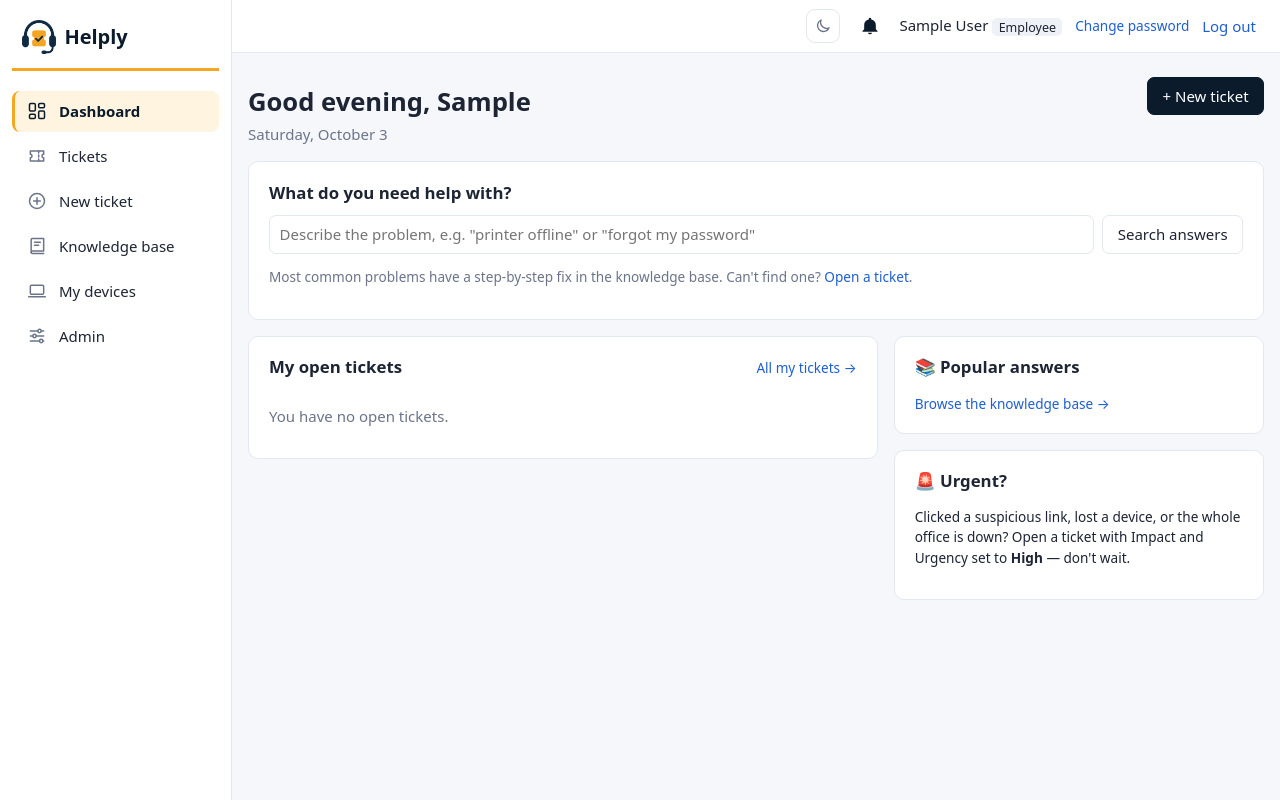
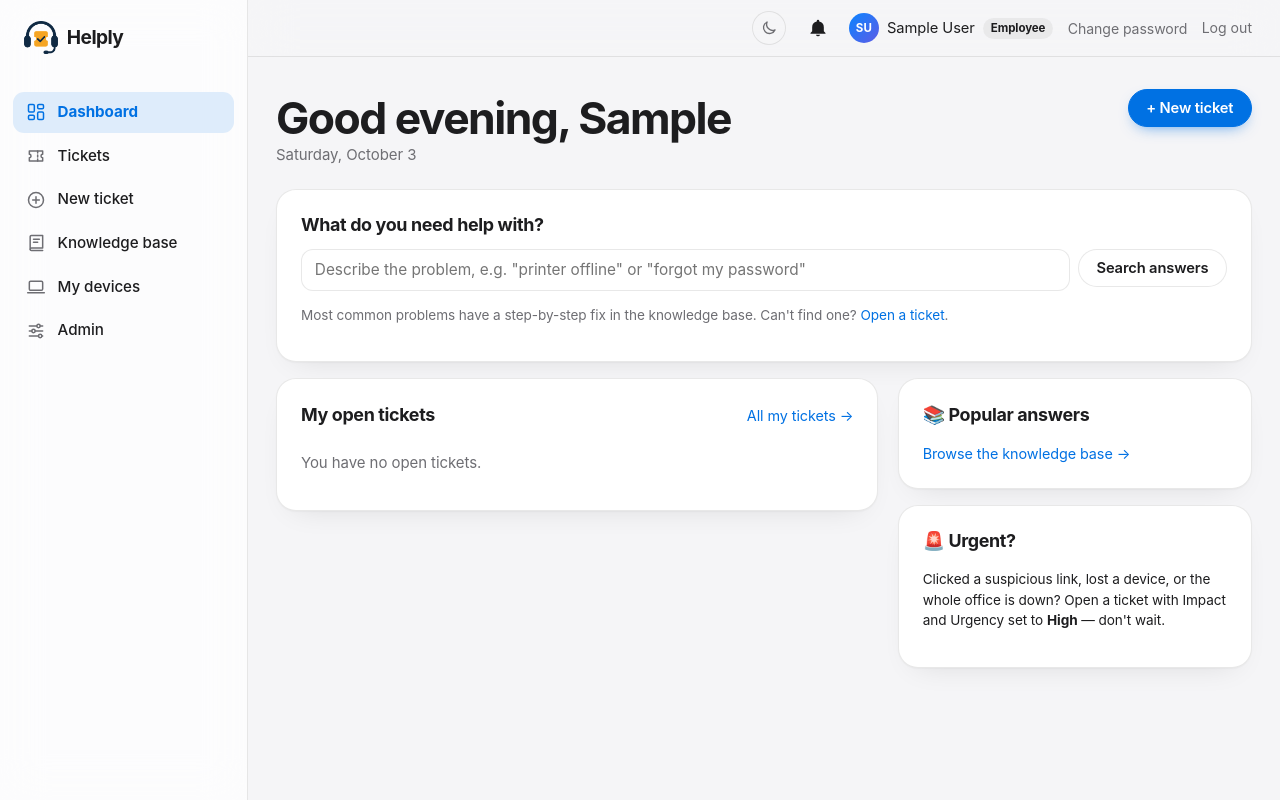
Before and after one commit to Beacon-K/Helply, a Django app: page / in a window 1280 px wide. Run offline with Django 5.2, Linux system fonts and the light colour scheme; the visitor is signed in with stand-in values (Sample User, id 1); data comes from the database, SQL or seed files in the repository; data that the repository does not hold is empty.

Commit message:
Give the signed-in app a product-page look
One late-loading stylesheet (apple.css) restates the colour tokens and shapes: neutral
canvas, large tight headings, frosted sidebar and top bar, 20px cards with hairline
edges and soft shadows, pill buttons, a segmented filter, calmer tables and inputs, and a
gentle page-enter animation. The dark theme goes near-black and loses the grid; the
primary button keeps its gradient and readable text on hover in dark mode. The top bar
gets an initials avatar; the new-ticket form drops the label colons.

Co-Authored-By: Claude Sonnet 5.5 <noreply@anthropic.com>

```diff
--- a/apps/core/context_processors.py
+++ b/apps/core/context_processors.py
@@ -1,7 +1,7 @@
 from django.conf import settings
 
 ASSET_FILES = ("css/app.css", "css/monitoring.css", "css/theme.css", "js/theme.js", "css/people.css", "js/people.js", "js/notifications.js", "js/kb-vote.js", "js/live.js",
-               "js/fleet.js", "js/fleet-detail.js", "css/admin-helply.css", "css/landing.css", "js/landing.js")
+               "js/fleet.js", "js/fleet-detail.js", "css/admin-helply.css", "css/landing.css", "js/landing.js", "css/apple.css")
 
 
 def asset_version(request):
--- a/apps/tickets/forms.py
+++ b/apps/tickets/forms.py
@@ -17,6 +17,7 @@ class TicketCreateForm(forms.ModelForm):
         }
 
     def __init__(self, *args, user, **kwargs):
+        kwargs.setdefault("label_suffix", "")  # labels read cleaner without a colon
         super().__init__(*args, **kwargs)
         self.fields["category"].queryset = Category.objects.filter(is_active=True)
         self.fields["category"].empty_label = "Not sure - let Helply decide"
--- /dev/null
+++ b/static/css/apple.css
@@ -0,0 +1,199 @@
+/* Helply · signed-in app, "product page" polish
+   Loaded after every other stylesheet, so it only restates tokens and shapes: a neutral canvas, big quiet type,
+   frosted bars, generous rounded cards with hairline edges and soft shadows, pill buttons and a segmented filter.
+   Colours still come from the variables (light and dark), so no page needs its own dark rules. */
+
+/* ---------- Tokens ---------- */
+:root {
+  --font: "SF Pro Display", "SF Pro Text", -apple-system, BlinkMacSystemFont, "Segoe UI Variable Display", "Segoe UI Variable Text", "Segoe UI", system-ui, Roboto, "Helvetica Neue", Arial, sans-serif;
+  --bg: #f5f5f7; --card: #ffffff; --text: #1d1d1f; --muted: #6e6e73; --line: rgba(0, 0, 0, .09);
+  --primary: #0071e3; --primary-ink: #ffffff; --navy-hover: #0077ed;
+  --hover: rgba(0, 0, 0, .04); --hover-2: rgba(0, 0, 0, .035); --soft: rgba(0, 0, 0, .05); --sunken: #fafafc;
+  --track: rgba(0, 0, 0, .09); --ring: rgba(0, 113, 227, .22);
+  --hl-a: rgba(0, 113, 227, .08); --hl-b: rgba(139, 92, 246, .07); --hl-edge: transparent;
+  --r-card: 20px; --r-pill: 980px; --r-ctl: 12px;
+  --shadow-card: 0 1px 2px rgba(0, 0, 0, .04), 0 12px 32px -18px rgba(0, 0, 0, .14);
+  --bar-fill: linear-gradient(90deg, #0a84ff, #5e5ce6);
+}
+:root[data-theme="dark"] {
+  --bg: #050507; --card: #111114; --text: #f5f5f7; --muted: #a1a1a8; --line: rgba(255, 255, 255, .10);
+  --primary: #38bdf8; --primary-ink: #04121f; --navy-hover: #67e8f9;
+  --hover: rgba(255, 255, 255, .06); --hover-2: rgba(255, 255, 255, .045); --soft: rgba(255, 255, 255, .08); --sunken: #0b0b0e;
+  --track: rgba(255, 255, 255, .12); --ring: rgba(56, 189, 248, .3);
+  --hl-a: rgba(34, 211, 238, .14); --hl-b: rgba(139, 92, 246, .16);
+  --shadow-card: 0 0 0 1px rgba(255, 255, 255, .02), 0 20px 50px -28px rgba(0, 0, 0, .9);
+  --bar-fill: linear-gradient(90deg, #22d3ee, #818cf8);
+}
+.fx {
+  --ink: #1d1d1f; --ink-2: #424245; --mute: #6e6e73; --faint: #86868b; --line: rgba(0, 0, 0, .09); --line-2: rgba(0, 0, 0, .055);
+  --line-3: rgba(0, 0, 0, .16); --surface: #ffffff; --sunken: #f5f5f7; --navy: #1d1d1f; --navy-hover: #2d2d30; --radius: var(--r-card);
+  --row-hover: rgba(0, 0, 0, .025); --pend: #0071e3;
+}
+:root[data-theme="dark"] .fx {
+  --ink: #f5f5f7; --ink-2: #c7c7cc; --mute: #a1a1a8; --faint: #86868b; --line: rgba(255, 255, 255, .10); --line-2: rgba(255, 255, 255, .06);
+  --line-3: rgba(255, 255, 255, .18); --surface: #111114; --sunken: #0b0b0e; --navy: #38bdf8; --row-hover: rgba(255, 255, 255, .035);
+}
+
+/* ---------- Canvas and type ---------- */
+body { font: 15px/1.5 var(--font); letter-spacing: -.005em; background: var(--bg); -webkit-font-smoothing: antialiased; text-rendering: optimizeLegibility; }
+:root[data-theme="dark"] body { background: radial-gradient(1000px 560px at 85% -10%, rgba(34, 211, 238, .09), transparent 62%), radial-gradient(800px 560px at -8% 110%, rgba(139, 92, 246, .08), transparent 62%), var(--bg); background-attachment: fixed; }
+:root[data-theme="dark"] body::before { display: none; }  /* the engineering grid made way for a quieter canvas */
+a { color: var(--primary); }
+h1 { font-size: clamp(1.9rem, 1.4rem + 1.4vw, 2.6rem); line-height: 1.08; font-weight: 700; letter-spacing: -.035em; margin: .3rem 0 .6rem; }
+h2 { font-size: 1.12rem; font-weight: 650; letter-spacing: -.02em; margin: 0 0 .9rem; }
+.muted, .kpi-sub, .attn-meta { color: var(--muted); }
+.container { max-width: 1240px; padding: 2rem 28px 4rem; }
+@keyframes ap-rise { from { opacity: 0; transform: translateY(10px); } to { opacity: 1; transform: none; } }
+main.container > * { animation: ap-rise .55s cubic-bezier(.22, .61, .36, 1) both; }
+main.container > *:nth-child(2) { animation-delay: .05s; } main.container > *:nth-child(3) { animation-delay: .1s; } main.container > *:nth-child(n+4) { animation-delay: .14s; }
+@media (prefers-reduced-motion: reduce) { main.container > * { animation: none; } }
+
+/* ---------- Shell: frosted sidebar and top bar ---------- */
+.app-shell { grid-template-columns: 248px minmax(0, 1fr); }
+.sidebar { padding: 1.1rem .8rem; background: color-mix(in srgb, var(--card) 72%, transparent); backdrop-filter: saturate(180%) blur(22px); -webkit-backdrop-filter: saturate(180%) blur(22px); border-right: 1px solid var(--line); }
+:root[data-theme="dark"] .sidebar { background: rgba(14, 14, 18, .72); }
+.brand { padding: .2rem .7rem 1.1rem; border-bottom: 0; color: var(--text); font-weight: 700; font-size: 1.2rem; letter-spacing: -.03em; }
+:root[data-theme="dark"] .brand { color: var(--text); border-bottom: 0; box-shadow: none; }
+.side-nav { gap: .15rem; }
+.side-nav a { padding: .58rem .8rem; border-radius: 11px; border-left: 0; font-weight: 500; font-size: .95rem; color: var(--text); }
+.side-nav svg { color: var(--muted); }
+.side-nav a.active { background: color-mix(in srgb, var(--primary) 12%, transparent); color: var(--primary); font-weight: 650; border-left: 0; box-shadow: none; }
+.side-nav a.active svg { color: var(--primary); filter: none; }
+:root[data-theme="dark"] .side-nav a.active { color: var(--primary); border-left: 0; box-shadow: none; }
+:root[data-theme="dark"] .side-nav a.active svg { color: var(--primary); filter: none; }
+.side-nav a:hover, .attn-row:hover, .note-row:hover, .ticket-progress:hover, tbody tr:hover { box-shadow: none; }
+.side-nav a.active:hover { background-color: color-mix(in srgb, var(--primary) 12%, transparent); }
+.topbar { position: sticky; top: 0; z-index: 30; padding: .7rem 1.75rem; background: color-mix(in srgb, var(--bg) 72%, transparent); backdrop-filter: saturate(180%) blur(22px); -webkit-backdrop-filter: saturate(180%) blur(22px); border-bottom: 1px solid var(--line); }
+:root[data-theme="dark"] .topbar { background: rgba(5, 5, 7, .7); }
+.who { gap: .9rem; font-size: .92rem; }
+.who .avatar { display: inline-grid; place-items: center; width: 30px; height: 30px; border-radius: 50%; font-size: .72rem; font-weight: 700; letter-spacing: .02em; color: #fff; background: linear-gradient(135deg, #0a84ff, #5e5ce6); }
+.who .role { font-size: .72rem; font-weight: 650; padding: .12rem .5rem; border-radius: var(--r-pill); }
+.who-name { display: inline-flex; align-items: center; gap: .5rem; }
+.who a.small, .who button.link { color: var(--muted); font-size: .88rem; } .who a.small:hover, .who button.link:hover { color: var(--text); text-decoration: none; }
+.bell { border-radius: 50%; color: var(--text); }
+.theme-toggle { border-radius: 50%; }
+
+/* ---------- Cards, KPIs ---------- */
+.card, .kpi { border: 1px solid var(--line); border-radius: var(--r-card); background: var(--card); box-shadow: var(--shadow-card); }
+:root[data-theme="dark"] .card, :root[data-theme="dark"] .kpi { background: var(--card); box-shadow: var(--shadow-card); border-color: var(--line); }
+.card { padding: 1.4rem 1.5rem; }
+.kpi { padding: 1.15rem 1.3rem 1.2rem; border-left-width: 1px; gap: .25rem; transition: transform .35s cubic-bezier(.22, .61, .36, 1), box-shadow .35s; }
+a.kpi:hover { border-color: var(--line); transform: translateY(-2px); }
+.kpi-label { font-size: .74rem; font-weight: 650; letter-spacing: .02em; text-transform: none; color: var(--muted); }
+.kpi-value { font-size: clamp(2rem, 1.5rem + 1.2vw, 2.7rem); font-weight: 650; letter-spacing: -.04em; line-height: 1.05; font-variant-numeric: tabular-nums; }
+.kpi-value small { font-size: .95rem; font-weight: 500; letter-spacing: 0; }
+.kpi-danger, .kpi-warn { border-left-color: var(--line); }
+.kpi-danger .kpi-value { color: var(--danger); } .kpi-warn .kpi-value { color: var(--warn); }
+.kpis { gap: 1rem; margin-bottom: 1.2rem; }
+.dash-head { margin-bottom: 1.4rem; } .dash-head h1 { font-size: clamp(2rem, 1.5rem + 1.6vw, 3rem); }
+.ov-title, .upper { font-size: 1.35rem; font-weight: 700; letter-spacing: -.03em; text-transform: none; margin: 2.2rem 0 1rem; }
+.ov-big b, .ov-stats b { font-weight: 650; letter-spacing: -.035em; }
+.dash-grid, .ov-grid { gap: 1.2rem; }
+.panel-head h2 { margin-bottom: .7rem; }
+.panel-head a, .card h2 + a { font-size: .9rem; }
+.attn-row { padding: .75rem .6rem; border-bottom: 1px solid var(--line); border-radius: 12px; }
+.attn-title { font-weight: 600; letter-spacing: -.01em; }
+.bar, .seg-bar { height: 8px; } .bar-fill { background: var(--bar-fill); }
+.bar-fill.bar-warn { background: var(--warn); }
+.stage-not_started, .stage-in_progress, .stage-on_hold, .stage-resolved { background: var(--bar-fill); }
+.stage-not_started { background: var(--stage-idle); } .stage-resolved { background: var(--ok); }
+
+/* ---------- Buttons, inputs, filters ---------- */
+.btn { display: inline-flex; align-items: center; justify-content: center; gap: .4rem; height: 38px; padding: 0 1.1rem; border: 1px solid var(--line); border-radius: var(--r-pill); background: var(--card); font-weight: 600; font-size: .92rem; letter-spacing: -.01em; transition: background .2s, border-color .2s, transform .15s, box-shadow .25s; }
+.btn:hover { border-color: color-mix(in srgb, var(--text) 22%, transparent); }
+.btn:active { transform: scale(.98); }
+.btn.primary { background: var(--primary); border-color: var(--primary); color: var(--primary-ink); box-shadow: 0 6px 16px -8px color-mix(in srgb, var(--primary) 80%, transparent); }
+.btn.primary:hover { background: var(--navy-hover); border-color: var(--navy-hover); }
+:root[data-theme="dark"] .btn.primary { background: linear-gradient(120deg, #22d3ee, #818cf8); color: #04121f; border-color: transparent; box-shadow: 0 8px 24px -10px rgba(34, 211, 238, .7); }
+:root[data-theme="dark"] .btn.primary:hover { filter: brightness(1.08); }
+.btn:not(.primary):hover, .fx-btn:not(.fx-btn-primary):hover { box-shadow: none; }
+.small-btn { height: 30px; padding: 0 .8rem; font-size: .84rem; }
+input, select, textarea { padding: .55rem .8rem; border: 1px solid var(--line); border-radius: var(--r-ctl); background: var(--card); color: var(--text); font-size: .96rem; transition: border-color .2s, box-shadow .2s; }
+input:not([type=checkbox]):not([type=radio]), select { min-height: 42px; }
+input:focus, select:focus, textarea:focus { outline: none; border-color: var(--primary); box-shadow: 0 0 0 4px var(--ring); }
+:root[data-theme="dark"] input, :root[data-theme="dark"] select, :root[data-theme="dark"] textarea { background: #0b0b0e; border-color: rgba(255, 255, 255, .14); }
+form p label { font-weight: 600; font-size: .9rem; }
+.filters { display: inline-flex; flex-wrap: wrap; gap: 2px; padding: 3px; margin-bottom: 1.2rem; border-radius: 13px; background: var(--soft); }
+.filters a { margin: 0; padding: .4rem .85rem; border-radius: 10px; color: var(--muted); font-weight: 600; font-size: .9rem; text-decoration: none; }
+.filters a:hover { color: var(--text); }
+.filters a.on { background: var(--card); color: var(--text); text-decoration: none; box-shadow: 0 1px 3px rgba(0, 0, 0, .12); }
+:root[data-theme="dark"] .filters a.on { background: #26262c; }
+.filter-count { background: var(--soft); } .filters a.on .filter-count { background: var(--primary); color: var(--primary-ink); }
+
+/* ---------- Tables, badges ---------- */
+table { border-collapse: separate; border-spacing: 0; }
+th, td { padding: .75rem .8rem; border-bottom: 1px solid var(--line); }
+th { text-transform: none; letter-spacing: 0; font-size: .8rem; font-weight: 600; color: var(--muted); }
+:root[data-theme="dark"] th { color: var(--muted); }
+tbody tr:last-child td { border-bottom: 0; }
+.table-wrap td:first-child, .table-wrap td:last-child, td.nowrap { white-space: nowrap; }
+.card.table-wrap { padding: .5rem 1rem .6rem; }
+.card.table-wrap table { margin: 0; }
+.table-wrap { border-radius: var(--r-card); }
+td a { font-weight: 550; }
+.badge, .chip { padding: .18rem .65rem; font-size: .76rem; font-weight: 600; letter-spacing: -.005em; }
+.role { border-radius: var(--r-pill); }
+.flash { border-radius: 14px; padding: .85rem 1.1rem; }
+.callout { border-radius: 0 14px 14px 0; }
+.suggest { border-radius: 16px; }
+dl { gap: .45rem 1rem; }
+
+/* ---------- Hover: the same sweep, softer, and no edge stripe ---------- */
+.side-nav a:hover, .attn-row:hover, .note-row:hover, .ticket-progress:hover, tbody tr:hover, .filters a:hover { box-shadow: none; }
+.btn:not(.primary):hover { box-shadow: none; }
+
+/* ---------- Monitoring / people / SLA surfaces (.fx) ---------- */
+.fx-card, .fx-band, .fx-panel, .fx-table-wrap, .fx-sla-row, .fx-invite, .fx-danger, .fx-teamcard { border-radius: var(--r-card); box-shadow: var(--shadow-card); border-color: var(--line); }
+.fx-card:hover { box-shadow: var(--shadow-card); transform: translateY(-3px); }
+:root[data-theme="dark"] .fx-card:hover { border-color: rgba(129, 140, 248, .45); box-shadow: 0 24px 50px -24px rgba(99, 102, 241, .45); }
+.fx-title { font-size: clamp(2rem, 1.5rem + 1.6vw, 3rem); font-weight: 700; letter-spacing: -.04em; }
+.fx-eyebrow { letter-spacing: .08em; }
+.fx-btn { height: 38px; border-radius: var(--r-pill); font-weight: 600; letter-spacing: -.01em; }
+.fx-btn-primary { background: var(--primary); border-color: var(--primary); color: var(--primary-ink); box-shadow: 0 6px 16px -8px color-mix(in srgb, var(--primary) 80%, transparent); }
+.fx-btn-primary:hover { background: var(--navy-hover); border-color: var(--navy-hover); }
+.fx a.fx-btn-primary { color: var(--primary-ink); }
+:root[data-theme="dark"] .fx-btn-primary { background: linear-gradient(120deg, #22d3ee, #818cf8); color: #04121f; border-color: transparent; }
+:root[data-theme="dark"] .fx a.fx-btn-primary { color: #04121f; }
+/* theme.css gives every dark .fx-btn a translucent hover fill, which wiped the gradient off the primary button and left
+   its dark text unreadable. The primary button keeps its gradient and text colour in every state. */
+:root[data-theme="dark"] .fx-btn.fx-btn-primary:hover, :root[data-theme="dark"] .fx-btn.fx-btn-primary:focus-visible, :root[data-theme="dark"] .fx-btn.fx-btn-primary:active,
+:root[data-theme="dark"] .fx a.fx-btn-primary:hover { background: linear-gradient(120deg, #22d3ee, #818cf8); color: #04121f; border-color: transparent; filter: brightness(1.1); box-shadow: 0 10px 28px -10px rgba(34, 211, 238, .75); }
+.fx-btn.fx-btn-primary:hover { color: var(--primary-ink); }
+:root[data-theme="dark"] .fx-btn.fx-btn-primary:hover { color: #04121f; }
+.fx-seg { border-radius: 13px; padding: 3px; background: var(--soft); }
+.fx-seg button, .fx-seg a { border-radius: 10px; font-weight: 600; }
+.fx-seg [aria-pressed="true"], .fx-seg [aria-current="true"] { background: var(--card); box-shadow: 0 1px 3px rgba(0, 0, 0, .14); }
+:root[data-theme="dark"] .fx-seg [aria-pressed="true"], :root[data-theme="dark"] .fx-seg [aria-current="true"] { background: #26262c; box-shadow: none; }
+.fx-search input, .fx-field input:not([type=checkbox]), .fx-field select, .fx-field textarea { border-radius: var(--r-ctl); height: 42px; }
+.fx-field textarea { height: auto; }
+.fx-badge { border-radius: var(--r-pill); }
+.fx-big { font-weight: 650; letter-spacing: -.04em; }
+.fx-table th { text-transform: none; letter-spacing: 0; font-size: .8rem; }
+
+h1 + .card, h1 + form, h1 + .lead { margin-top: 1.3rem; }
+
+/* ---------- Plain forms (change password) ---------- */
+.pw-form { display: grid; gap: 1.1rem; margin-top: 1.1rem; }
+.pw-form .field { display: grid; gap: .35rem; }
+.pw-form label { font-weight: 600; font-size: .9rem; }
+.pw-form .helptext { font-size: .82rem; color: var(--muted); line-height: 1.45; }
+.pw-form .helptext ul { margin: .1rem 0 0; padding-left: 1.1rem; } .pw-form .helptext li { margin: .1rem 0; }
+.pw-form .field-err { color: var(--danger); font-size: .86rem; font-weight: 600; }
+.pw-form .has-error input { border-color: var(--danger); }
+.pw-form .actions { margin-top: .4rem; }
+
+/* ---------- Small screens ---------- */
+@media (max-width: 900px) {
+  .app-shell { grid-template-columns: 1fr; }
+  .sidebar { border-right: 0; border-bottom: 1px solid var(--line); padding: .55rem .8rem; }
+  :root[data-theme="dark"] .sidebar { border-bottom: 1px solid var(--line); }
+  .side-nav a { border-radius: 10px; padding: .5rem .65rem; }
+  .side-nav a.active { border-bottom: 0; }
+  .topbar { padding: .55rem 1rem; position: static; }
+  .container { padding: 1.4rem 16px 3rem; }
+}
+@media (max-width: 640px) {
+  .who { flex-wrap: nowrap; gap: .55rem; width: 100%; justify-content: flex-end; font-size: .86rem; }
+  .who-text, .who .role { display: none; }
+  .who a.small, .who button.link { font-size: .82rem; white-space: nowrap; }
+}
--- a/templates/base.html
+++ b/templates/base.html
@@ -14,6 +14,7 @@
   <link rel="stylesheet" href="{% static 'css/app.css' %}?v={{ asset_version }}">
   <link rel="stylesheet" href="{% static 'css/theme.css' %}?v={{ asset_version }}">
   {% block head %}{% endblock %}
+  <link rel="stylesheet" href="{% static 'css/apple.css' %}?v={{ asset_version }}">
 </head>
 <body>
 {% if not user.is_authenticated %}{% include "partials/theme_toggle.html" with floating=True %}{% endif %}
@@ -29,7 +30,7 @@
       <svg viewBox="0 0 24 24" width="20" height="20" aria-hidden="true"><path fill="currentColor" d="M12 22a2.5 2.5 0 0 0 2.45-2h-4.9A2.5 2.5 0 0 0 12 22Zm7-6V11a7 7 0 0 0-5.5-6.84V3.5a1.5 1.5 0 0 0-3 0v.66A7 7 0 0 0 5 11v5l-2 2v1h18v-1l-2-2Z"/></svg>
       <span class="bell-count" data-unread {% if not unread_notifications %}hidden{% endif %}>{% if unread_notifications > 99 %}99+{% else %}{{ unread_notifications }}{% endif %}</span>
     </a>
-    <span>{{ user }} <small class="role role-{{ user.role }}">{{ user.get_role_display }}</small></span>
+    <span class="who-name"><span class="avatar" aria-hidden="true">{{ user.first_name|slice:":1"|default:user.username|slice:":1"|upper }}{{ user.last_name|slice:":1"|upper }}</span> <span class="who-text">{{ user }}</span> <small class="role role-{{ user.role }}">{{ user.get_role_display }}</small></span>
     <a class="small" href="{% url 'password_change' %}">Change password</a>
     <form method="post" action="{% url 'logout' %}">{% csrf_token %}<button class="link">Log out</button></form>
   </div>
```
Also changed, not shown: CLAUDE.md (+2 -2 lines).
